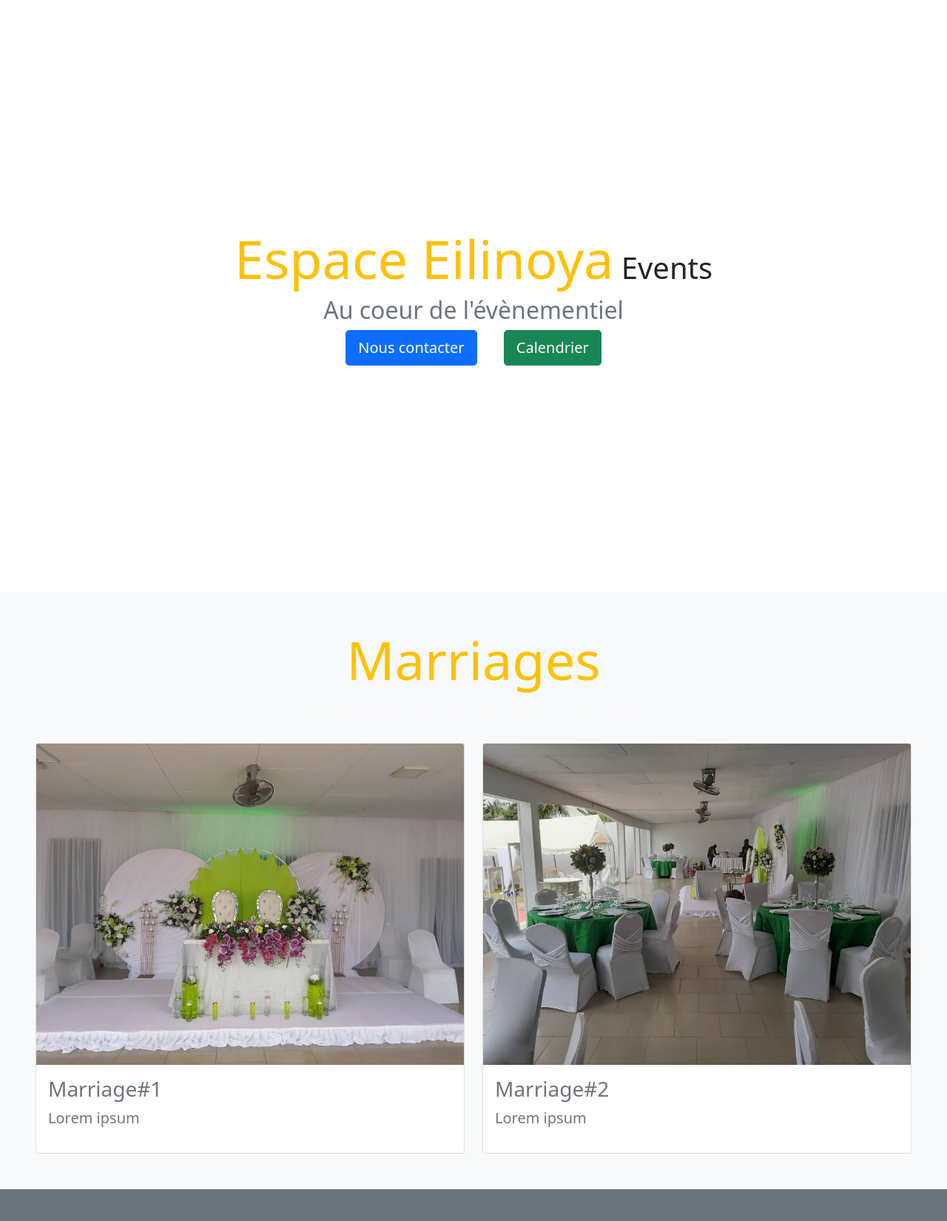
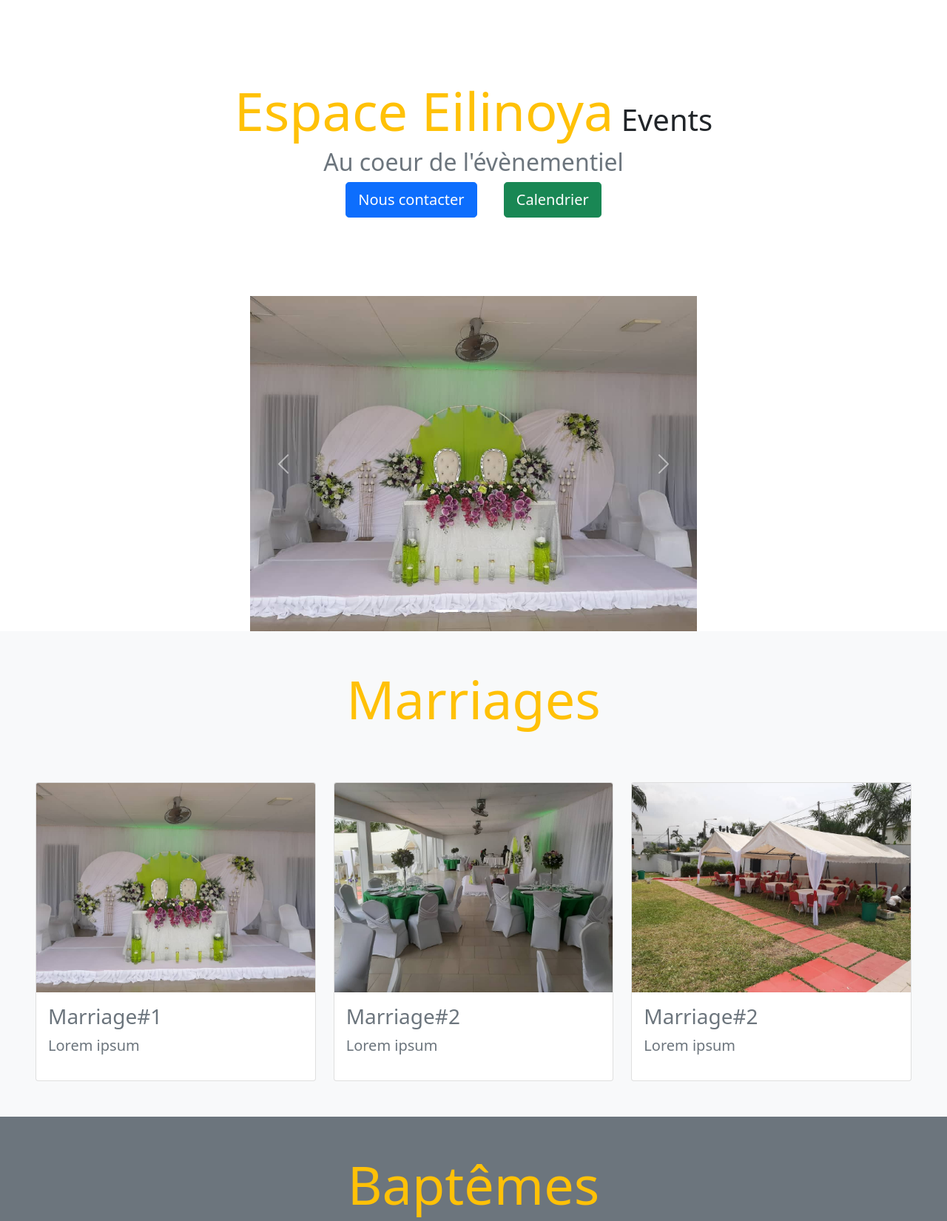
Before and after one commit to juliano60/eilinoya-repo, a Django app: page / in a window 1280 px wide. Shown: the part 56-1706 px from the top of the page at 74% size. Run offline with Django 3.2, Linux system fonts and the light colour scheme; some libraries are stand-ins or nearby versions.

Commit message:
First cut

```diff
--- a/portfolio/templates/portfolio/home.html
+++ b/portfolio/templates/portfolio/home.html
@@ -65,7 +65,7 @@
     <!-- banner area -->
     <section>
       <div class="container-fluid">
-        <div class="row bg-white justify-content-center align-items-center" style="height: 100vh; --bs-bg-opacity: .5;">
+        <div class="row bg-white justify-content-center align-items-center" style="height: 50vh; --bs-bg-opacity: .5;">
           <div class="col-sm-10 text-center">
             <h1><span class="display-2 text-capitalize text-warning">Espace Eilinoya</span>
               <span class="text-dark font-weight-bold">Events</span></h1>
@@ -74,10 +74,40 @@
             <a href="#" class="btn btn-success btn-lg mx-3" >Calendrier</a>
           </div>
         </div>
+        <div class="row mx-auto">
+            <div class="col-sm-6 text-center mx-auto">
+                <div id="carouselExampleIndicators" class="carousel slide" data-bs-ride="carousel">
+                  <div class="carousel-indicators">
+                    <button type="button" data-bs-target="#carouselExampleIndicators" data-bs-slide-to="0" class="active" aria-current="true" aria-label="Slide 1"></button>
+                    <button type="button" data-bs-target="#carouselExampleIndicators" data-bs-slide-to="1" aria-label="Slide 2"></button>
+                    <button type="button" data-bs-target="#carouselExampleIndicators" data-bs-slide-to="2" aria-label="Slide 3"></button>
+                  </div>
+                  <div class="carousel-inner">
+                    <div class="carousel-item active">
+                      <img src="{% static "portfolio/img1.jpg" %}" class="d-block w-100" />
+                    </div>
+                    <div class="carousel-item">
+                      <img src="{% static "portfolio/img2.jpg" %}" class="d-block w-100" />
+                    </div>
+                    <div class="carousel-item">
+                      <img src="{% static "portfolio/img4.jpg" %}" class="d-block w-100" />
+                    </div>
+                  </div>
+                  <button class="carousel-control-prev" type="button" data-bs-target="#carouselExampleIndicators" data-bs-slide="prev">
+                    <span class="carousel-control-prev-icon" aria-hidden="true"></span>
+                    <span class="visually-hidden">Previous</span>
+                  </button>
+                  <button class="carousel-control-next" type="button" data-bs-target="#carouselExampleIndicators" data-bs-slide="next">
+                    <span class="carousel-control-next-icon" aria-hidden="true"></span>
+                    <span class="visually-hidden">Next</span>
+                  </button>
+                </div>
+            </div>
+        </div>
       </div>
     </section>
 
-    <!-- events are -->
+    <!-- wedding area -->
     <section class="p-sm-5 p-2 bg-light">
       <div class="container-fluid">
         <div class="row">
@@ -88,7 +118,7 @@
         </div>
       </div>
       <div class="row">
-        <div class="col-lg-6">
+        <div class="col-lg-4">
           <div class="card">
             <img src="{% static "portfolio/img1.jpg" %}" class="card-img-top" />
             <div class="card-body">
@@ -101,9 +131,22 @@
             </div>
           </div>
         </div>
-        <div class="col-lg-6">
+        <div class="col-lg-4">
           <div class="card">
             <img src="{% static "portfolio/img2.jpg" %}" class="card-img-top" />
+            <div class="card-body">
+              <div class="card-title">
+                <h3 class="text-muted">Marriage#2</h3>
+              </div>
+              <class class="card-subtitle">
+                <p class="lead text-secondary">Lorem ipsum</p>
+              </class>
+            </div>
+          </div>
+        </div>
+        <div class="col-lg-4">
+          <div class="card">
+            <img src="{% static "portfolio/img4.jpg" %}" class="card-img-top" />
             <div class="card-body">
               <div class="card-title">
                 <h3 class="text-muted">Marriage#2</h3>
@@ -128,7 +171,7 @@
         </div>
       </div>
       <div class="row">
-        <div class="col-lg-6">
+        <div class="col-lg-4">
           <div class="card">
             <img src="{% static "portfolio/img1.jpg" %}" class="card-img-top" />
             <div class="card-body">
@@ -141,7 +184,20 @@
             </div>
           </div>
         </div>
-        <div class="col-lg-6">
+        <div class="col-lg-4">
+          <div class="card">
+            <img src="{% static "portfolio/img2.jpg" %}" class="card-img-top" />
+            <div class="card-body">
+              <div class="card-title">
+                <h3 class="text-muted">Bapt&ecirc;me#2</h3>
+              </div>
+              <class class="card-subtitle">
+                <p class="lead text-secondary">Lorem ipsum</p>
+              </class>
+            </div>
+          </div>
+        </div>
+        <div class="col-lg-4">
           <div class="card">
             <img src="{% static "portfolio/img4.jpg" %}" class="card-img-top" />
             <div class="card-body">
@@ -168,7 +224,7 @@
         </div>
       </div>
       <div class="row">
-        <div class="col-lg-6">
+        <div class="col-lg-4">
           <div class="card">
             <img src="{% static "portfolio/img1.jpg" %}" class="card-img-top" />
             <div class="card-body">
@@ -181,12 +237,25 @@
             </div>
           </div>
         </div>
-        <div class="col-lg-6">
+        <div class="col-lg-4">
           <div class="card">
             <img src="{% static "portfolio/img2.jpg" %}" class="card-img-top" />
             <div class="card-body">
               <div class="card-title">
                 <h3 class="text-muted">Anniversaire#2</h3>
+              </div>
+              <class class="card-subtitle">
+                <p class="lead text-secondary">Lorem ipsum</p>
+              </class>
+            </div>
+          </div>
+        </div>
+        <div class="col-lg-4">
+          <div class="card">
+            <img src="{% static "portfolio/img4.jpg" %}" class="card-img-top" />
+            <div class="card-body">
+              <div class="card-title">
+                <h3 class="text-muted">Bapt&ecirc;me#2</h3>
               </div>
               <class class="card-subtitle">
                 <p class="lead text-secondary">Lorem ipsum</p>
```
